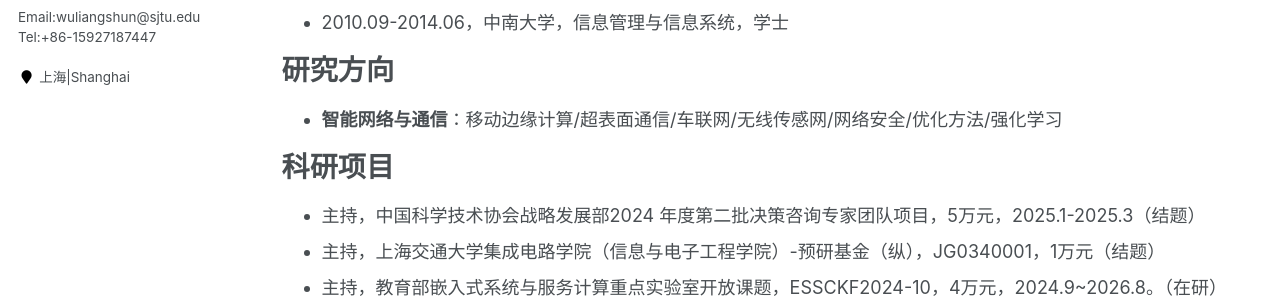
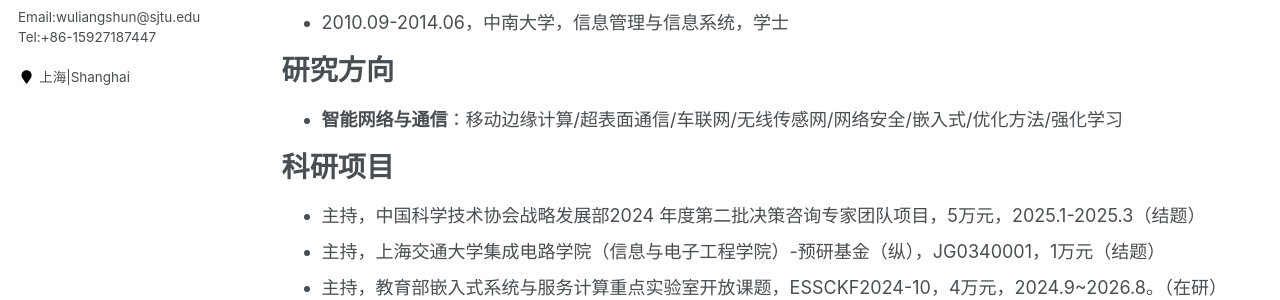
Before and after one commit to wuliangshun/wuliangshun.github.io, a Jekyll site: the page built from _pages/cv.md, in a window 1280 px wide and 900 px high. Shown: the part 366-666 px from the top of the window. Built offline with Jekyll 4.4.1, drawn with Linux system fonts in a browser that asks for light colours.

Commit message:
first commit

```diff
--- a/_pages/cv.md
+++ b/_pages/cv.md
@@ -34,9 +34,8 @@ redirect_from:
 
 研究方向
 ======
-* **智能网络与通信**：移动边缘计算/超表面通信/车联网/无线传感网/网络安全/优化方法/强化学习
+* **智能网络与通信**：移动边缘计算/超表面通信/车联网/无线传感网/网络安全/嵌入式/优化方法/强化学习
 <!-- * **嵌入式系统**：AI端侧编译部署/低功耗神经形态芯片/MPSoC -->
-
 
 科研项目
 ======
@@ -50,8 +49,6 @@ redirect_from:
 
 学术成果
 ======
-
-<!-- ### 智能网络与通信 -->
 * **Liangshun Wu**,  Cong Zhang, Bin Zhang,  Jianbo Du, Junsuo Qu*.  Towards Energy-Efficiency: Integrating MATD3 Reinforcement Learning Method for Computational Offloading in RIS-Aided UAV-MEC Environments [J]. _IEEE Internet of Things Journal_,  2025. （IEEE IoTJ 2025：智能反射面辅助无人机中继通信；中科院1区，IF：8.2）
 * **Liangshun Wu**,  Junsuo Qu*,  Shilin Li,  Cong Zhang,  Jianbo Du,  Xiang Sun,  Jiehan Zhou. Attention-Augmented MADDPG in NOMA-Based Vehicular Mobile Edge Computational Offloading [J]. _IEEE Internet of Things Journal_,  2024. （IEEE IoTJ 2024：NOMA车联网中的注意力增强计算卸载；中科院1区，IF：8.2）
 * **Liangshun Wu**,  Junsuo Qu*. Precision Cylinder Gluing with Uncertainty-Aware MPC-Enhanced DDPG[J] _IEEE Open Journal of Control Systems_,  2025.  （IEEE OJCSYS：强化学习+MPC工业控制）
@@ -73,9 +70,6 @@ redirect_from:
 * Quan Chen,  **Liangshun Wu**,  Congshi Jiang*．ES-PPDA: An Efficient and Secure Privacy-Protected Data Aggregation Scheme in IoT with Edge-Based XaaS Architecture [J]．_Journal of Cloud Computing_,  2022.（物联网安全数据聚合；中科院3区，IF：3.8）
 * **Lianghsun Wu**. Data Security and Privacy Considerations in Mental Health Settings[M] Chatbots and Mental Healthcare in Psychology and Psychiatry, pp. 237-266. IGI Global Scientific Publishing, 2025. (专著章节：安全与隐私保护)
 
-
-
-<!-- ### 嵌入式系统 -->
 * **Liangshun Wu**,  Lisheng Xie,  Jianwei Xue,  Faquan Chen,  Qingyang Tian,  Yifan Zhou,  Rendong Ying,  Peilin Liu*,  SPRCpl: A Fast and Reliable SNN Model Deployment Tool for Multi-Core Neuromorphic Chips through Pilot Running [C]// _IEEE International Symposium on Circuits & Systems (ISCAS)_,  Sentosa,  Singapore,  May 19-22,  2024. （ISCAS'2024，CCF C类会议；AI端侧编译部署）
 * **Liangshun Wu**,  Jianwei Xue,  Peilin Liu*. ASIP Acceleration for SNN Computation Based on RISC-V[C]//_IFIP/IEEE International Conference on Very Large Scale Integration (VLSI-SoC)_,  Tangier,  Morocco,  Oct 6-9,  2024. （神经形态RISC-V指令集）
 * **Liangshun Wu** *, Tao Tao, Behavior-Level Simulator For Heterogeneous Neural Network Chips [J]._ICCK Transactions on Circuits and Systems_, 2025.(片上网络仿真器)
```
